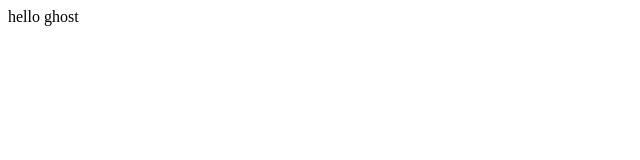
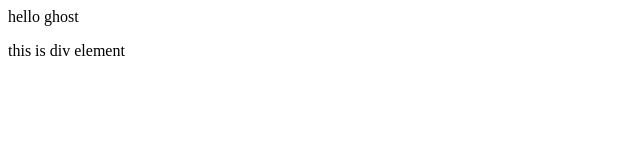
Before and after one commit to mahboob-2f/localrepo, a plain HTML site: page index.html in a window 1280 px wide. Shown: the whole page, without its empty margins (0-640 px from the left). Drawn offline with Linux system fonts and the light colour scheme.

Commit message:
change done in index file

```diff
--- a/index.html
+++ b/index.html
@@ -1 +1,2 @@
 <p>hello ghost</p>
+<div>this is div element</div>
```
